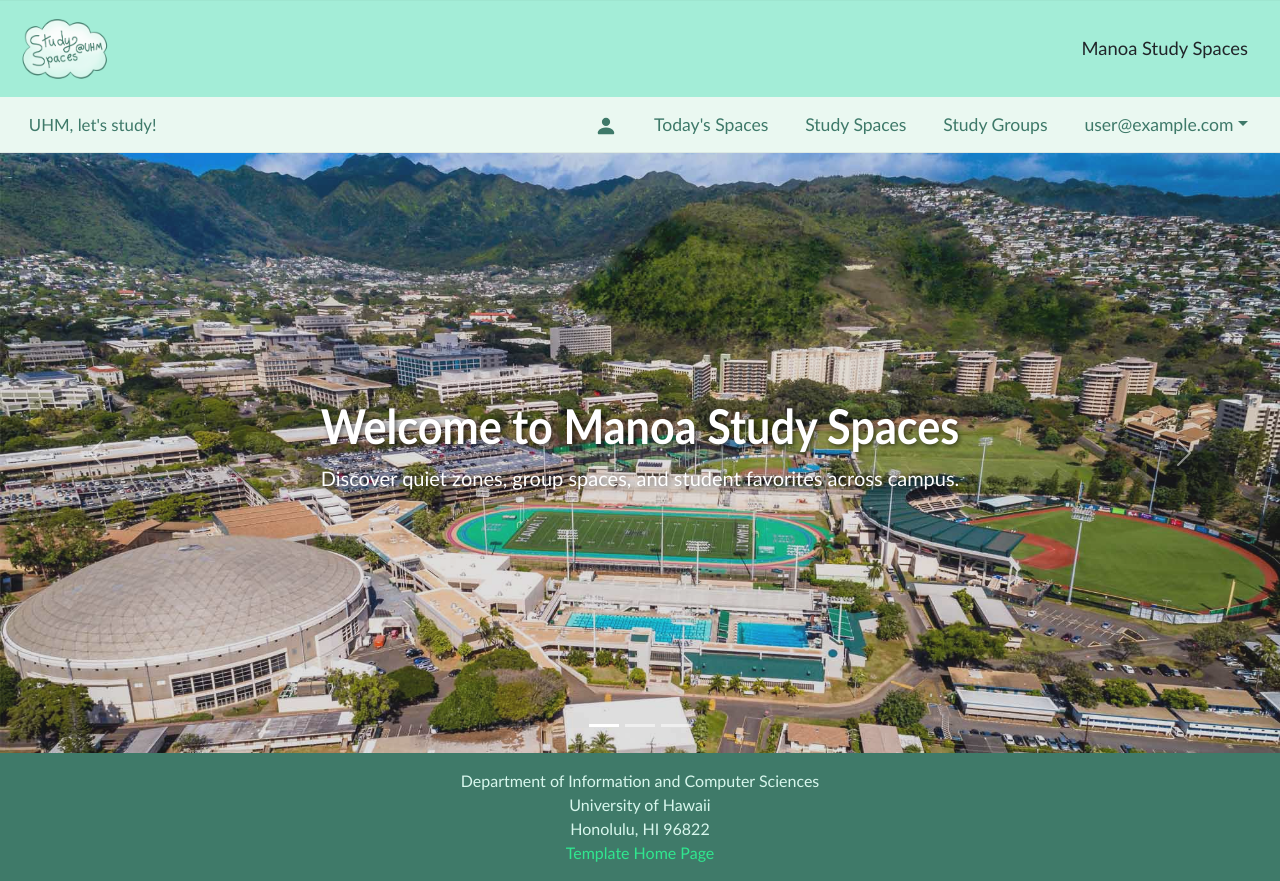
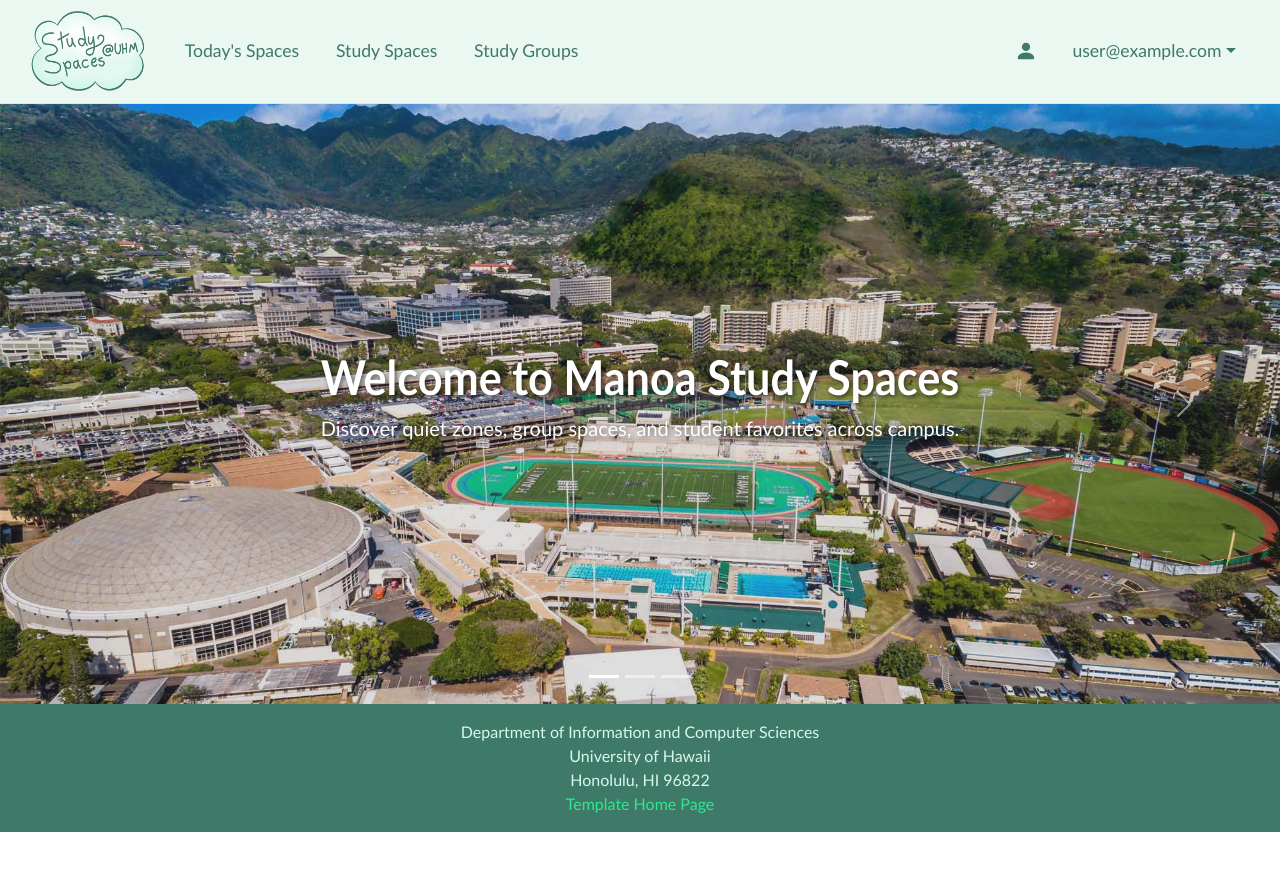
Before and after one commit to manoa-study-spaces/manoa-study-spaces, a Next.js app: page / in a window 1280 px wide. After the commit the page ends 832 px from the top, so only its background shows below. Built offline with nearby package versions, Linux system fonts and the light colour scheme; no server answers; sample sign-in values are in the browser's storage.

Commit message:
Updated navbar style

```diff
--- a/src/app/admin/page.tsx
+++ b/src/app/admin/page.tsx
@@ -1,5 +1,4 @@
 import { Col, Container, Row, Table } from 'react-bootstrap';
-import StuffItemAdmin from '@/components/StuffItemAdmin';
 import { prisma } from '@/lib/prisma';
 import { adminProtectedPage } from '@/lib/page-protection';
 import { auth } from '@/lib/auth';
@@ -11,7 +10,6 @@ const AdminPage = async () => {
       user: { email: string; id: string; name: string };
     } | null,
   );
-  const stuff = await prisma.stuff.findMany({});
   const users = await prisma.user.findMany({});
 
   return (
--- a/src/app/globals.css
+++ b/src/app/globals.css
@@ -20,7 +20,7 @@ body {
 
 /* ---------------- Top Navbar ---------------- */
 .top-navbar {
-  background-color: #a3edd7;
+  background-color: #eaf8f1;
   padding: 0.85rem 0; /* slightly taller header like the mock */
   box-shadow: 0 1px 0 rgba(0,0,0,0.03) inset;
 }
@@ -86,6 +86,59 @@ body {
   white-space: nowrap;
   font-family:'Gill Sans', 'Gill Sans MT', Calibri, 'Trebuchet MS', sans-serif;
 }
+
+/* Profile title inside the NavDropdown (icon + email) */
+.profile-title {
+  display: inline-flex;
+  align-items: center;
+  gap: 0.5rem;
+}
+.profile-email {
+  font-size: 0.95rem;
+  color: #234d43;
+  font-weight: 500; /* slightly bolder for readability */
+}
+
+/* Profile icon link styling: sits between Study Groups and the email dropdown */
+.profile-link {
+  display: inline-flex;
+  align-items: center;
+  justify-content: center;
+  padding: 4px 6px;
+  margin-left: 0.4rem;
+  margin-right: 0.4rem;
+}
+
+/* On very small screens collapse the email text to keep navbar compact */
+@media (max-width: 480px) {
+  .profile-email {
+    display: none;
+  }
+}
+
+/* Site title on the left of the navbar */
+.navbar-title .site-title {
+  color: #3e7969; /* match nav-link color */
+  font-weight: 700; /* bold */
+  font-size: 1.05rem;
+  font-family:'Gill Sans', 'Gill Sans MT', Calibri, 'Trebuchet MS', sans-serif;
+  display: inline-block;
+  vertical-align: middle;
+}
+
+/* Larger logo sizing */
+.navbar-brand img {
+  width: auto;
+  height: 80px; /* match the Image component height */
+}
+
+@media (max-width: 640px) {
+  .navbar-brand img {
+    height: 56px; /* smaller logo on small screens */
+  }
+}
+
+
 
 /* ---------------- Footer ---------------- */
 .footer {
--- a/src/components/Navbar.tsx
+++ b/src/components/Navbar.tsx
@@ -13,68 +13,33 @@ const NavBar: React.FC = () => {
   const currentUser = session?.user?.email;
   const role = session?.user?.role;
 
-  const titles: Record<string, string> = {
+  /*const titles: Record<string, string> = {
     '/today': "Today's Spaces",
-    '/list': "Study Spaces",
-    '/groups': "Study Groups",
-    '/admin': "Admin Panel",
-    '/profile': "Profile",
-    '/add': "Add Spaces",
-  };
-  const title = titles[pathName] || "Manoa Study Spaces";
+    '/list': 'Study Spaces',
+    '/groups': 'Study Groups',
+    '/admin': 'Admin Panel',
+    '/profile': 'Profile',
+    '/add': 'Add Spaces',
+  };*/
 
+  // Single combined navbar: logo + page title on the left, links + profile on the right
   return (
-    <>
-    {/* ---------------- Top Navbar ---------------- */}
-      <Navbar className="top-navbar" expand="lg">
-        <Container fluid className="d-flex justify-content-between align-items-center">
-          {/* Left Logo */}
-          <Navbar.Brand href="/">
-            <Image
-              src="/StudySpacesLogo.png"
-              alt="Logo"
-              width={90}
-              height={60}
-            />
+    <Navbar className="bottom-navbar px-3" expand="lg">
+      <Container fluid className="d-flex align-items-center">
+        {/* Logo */}
+        <Navbar.Brand href="/" className="d-flex align-items-center me-3">
+          <Image src="/StudySpacesLogo.png" alt="Logo" width={120} height={80} />
         </Navbar.Brand>
 
-          {/* Right Text */}
-          <div className="navbar-top-text">
-            {title}
-          </div>
-        </Container>
-      </Navbar>
+        {/* left area (logo only) */}
 
-    {/* ---------------- Bottom Navbar ---------------- */}
-      <Navbar className="bottom-navbar px-3" expand="lg">
-        <div className="d-flex align-items-center w-100">
-
-          {/* Left Text */}
-          <div className="navbar-bottom-text">
-            UHM, let&apos;s study!
+        <div className="ms-auto d-flex align-items-center gap-2">
+          <Navbar.Toggle aria-controls="basic-navbar-nav" className="hamburger-toggle" />
         </div>
 
-          <div className="ms-auto d-flex align-items-center gap-1">
-            {/* Profile Icon */}
-            <Nav>
-              <Nav.Link
-                href={session ? '/profile' : '/auth/signin'}
-                active={pathName === '/profile' || pathName === '/auth/signin'}
-              >
-                <PersonFill size={22} color="#3e7969" />
-              </Nav.Link>
-            </Nav>
-
-            {/* Hamburger */}
-            <Navbar.Toggle aria-controls="basic-navbar-nav" className="hamburger-toggle"/>
-          </div>
-        </div>
-
-        {/* Collapsible Section */}
         <Navbar.Collapse id="basic-navbar-nav">
-          <Nav className="ms-auto">
           {currentUser && (
-              <>
+            <Nav className="me-auto">
               <Nav.Link href="/today" active={pathName === '/today'}>
                 Today&apos;s Spaces
               </Nav.Link>
@@ -83,6 +48,18 @@ const NavBar: React.FC = () => {
               </Nav.Link>
               <Nav.Link href="/groups" active={pathName === '/groups'}>
                 Study Groups
+              </Nav.Link>
+            </Nav>
+          )}
+          <Nav className="ms-auto">
+            {currentUser && (
+              <>
+                <Nav.Link
+                  href={session ? '/profile' : '/auth/signin'}
+                  active={pathName === '/profile' || pathName === '/auth/signin'}
+                  className="profile-link d-flex align-items-center"
+                >
+                  <PersonFill size={22} color="#3e7969" />
                 </Nav.Link>
               </>
             )}
@@ -118,36 +95,10 @@ const NavBar: React.FC = () => {
             )}
           </Nav>
         </Navbar.Collapse>
+      </Container>
     </Navbar>
-    </>
   );
+
 };
 
 export default NavBar;
-
-// Profile Stuff
-            // <Nav>
-            //   {session ? (
-            //     <NavDropdown id="login-dropdown" title={currentUser}>
-            //       <NavDropdown.Item id="login-dropdown-sign-out" href="/api/auth/signout">
-            //         <BoxArrowRight />
-            //         Sign Out
-            //       </NavDropdown.Item>
-            //       <NavDropdown.Item id="login-dropdown-change-password" href="/auth/change-password">
-            //         <Lock />
-            //         Change Password
-            //       </NavDropdown.Item>
-            //     </NavDropdown>
-            //   ) : (
-            //     <NavDropdown id="login-dropdown" title="Login">
-            //       <NavDropdown.Item id="login-dropdown-sign-in" href="/auth/signin">
-            //         <PersonFill />
-            //         Sign in
-            //       </NavDropdown.Item>
-            //       <NavDropdown.Item id="login-dropdown-sign-up" href="/auth/signup">
-            //         <PersonPlusFill />
-            //         Sign up
-            //       </NavDropdown.Item>
-            //     </NavDropdown>
-            //   )}
-            // </Nav>
```
Lines whose indentation alone changed are shown as unchanged.
